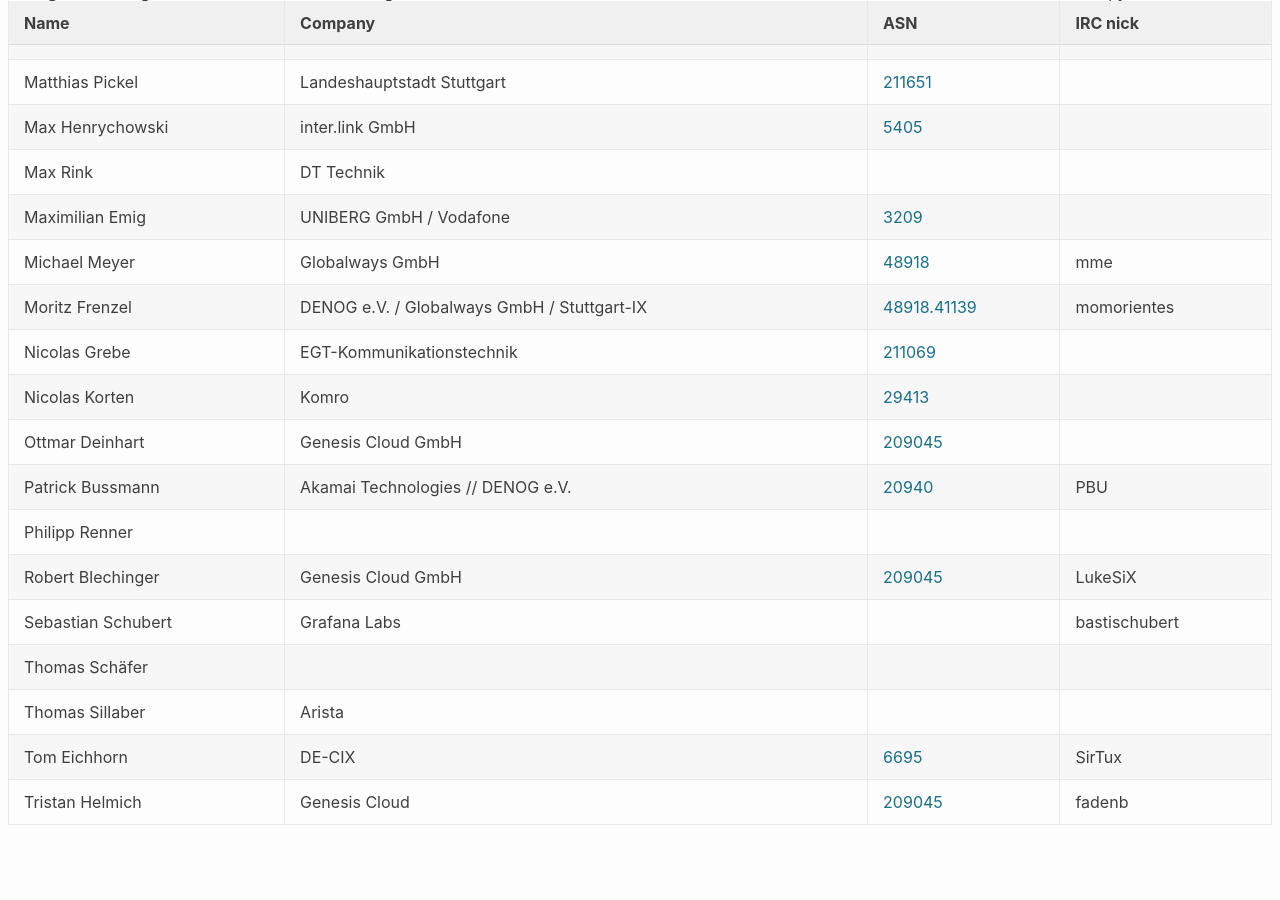
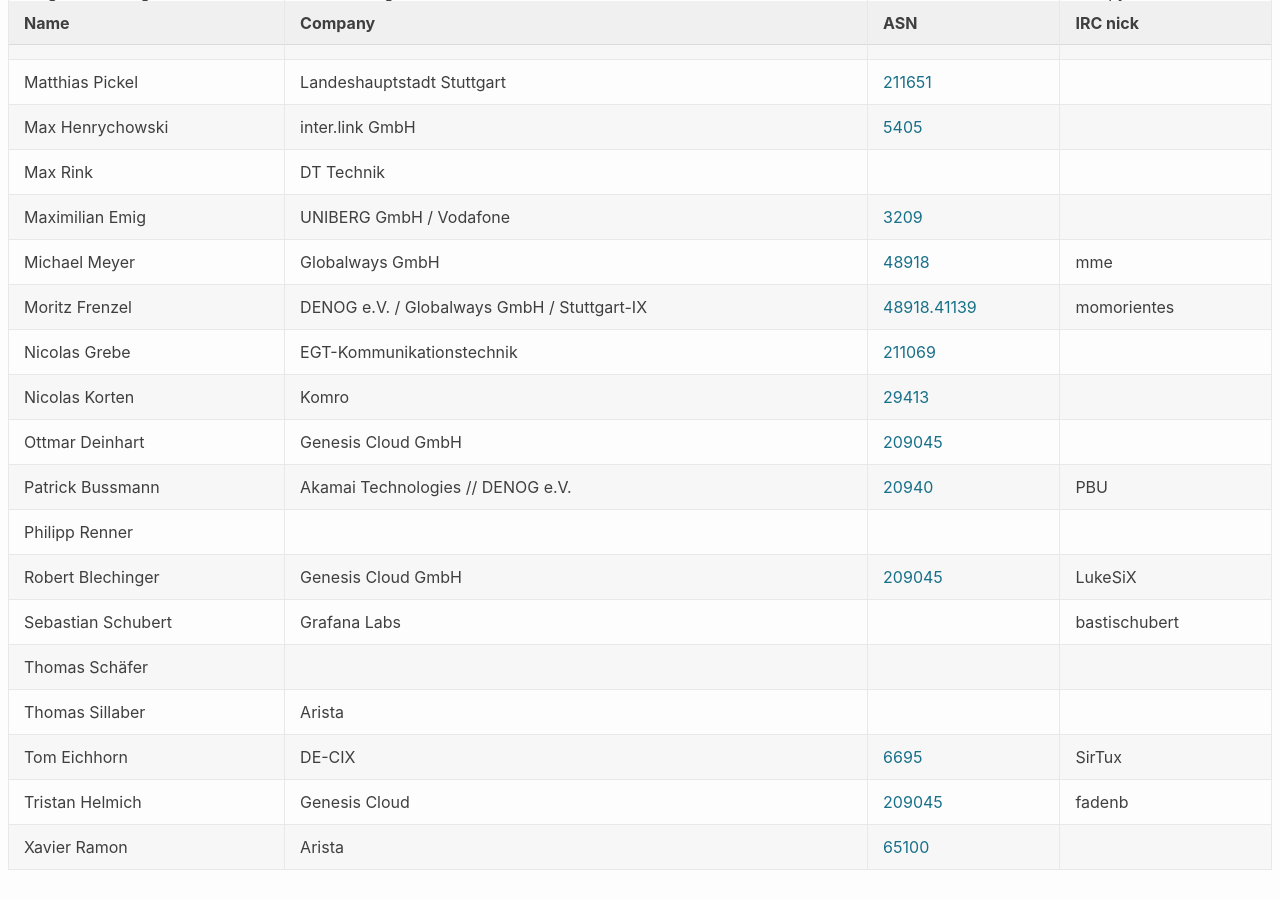
Before and after one commit to denog/pretix-attendeelist, a Jekyll site: the page built from meetup2023_01/index.markdown, in a window 1280 px wide and 900 px high, scrolled down 714 px. Built offline with Jekyll 4.4.1, drawn with Linux system fonts in a browser that asks for light colours; before the commit the page ends 1569 px from its top, so only the background shows below that.

Commit message:
Latest data: Tue Feb 28 15:10:24 UTC 2023

```diff
--- a/_data/attendees_denog_meetup_2023_01.json
+++ b/_data/attendees_denog_meetup_2023_01.json
@@ -196,5 +196,11 @@
     "company": "Genesis Cloud",
     "irc": "fadenb",
     "asn": "209045"
+  },
+  {
+    "name": "Xavier Ramon",
+    "company": "Arista",
+    "irc": null,
+    "asn": "65100"
   }
 ]
```
